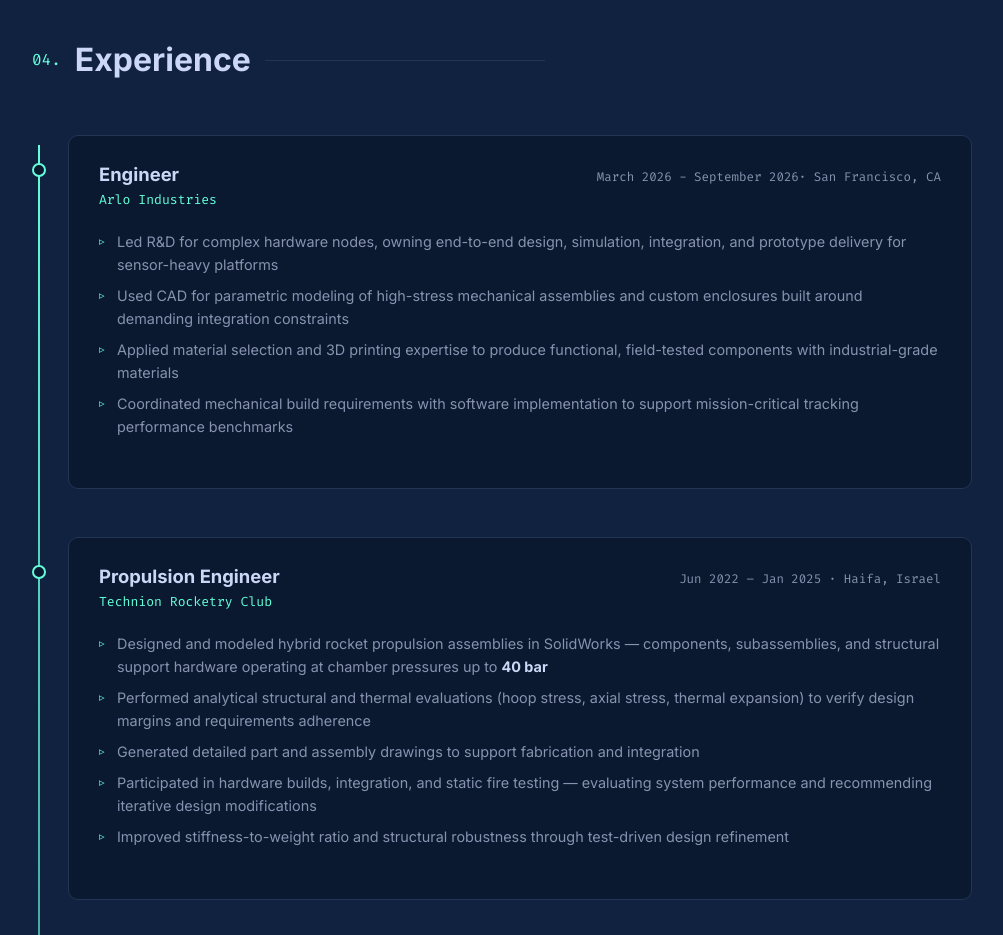
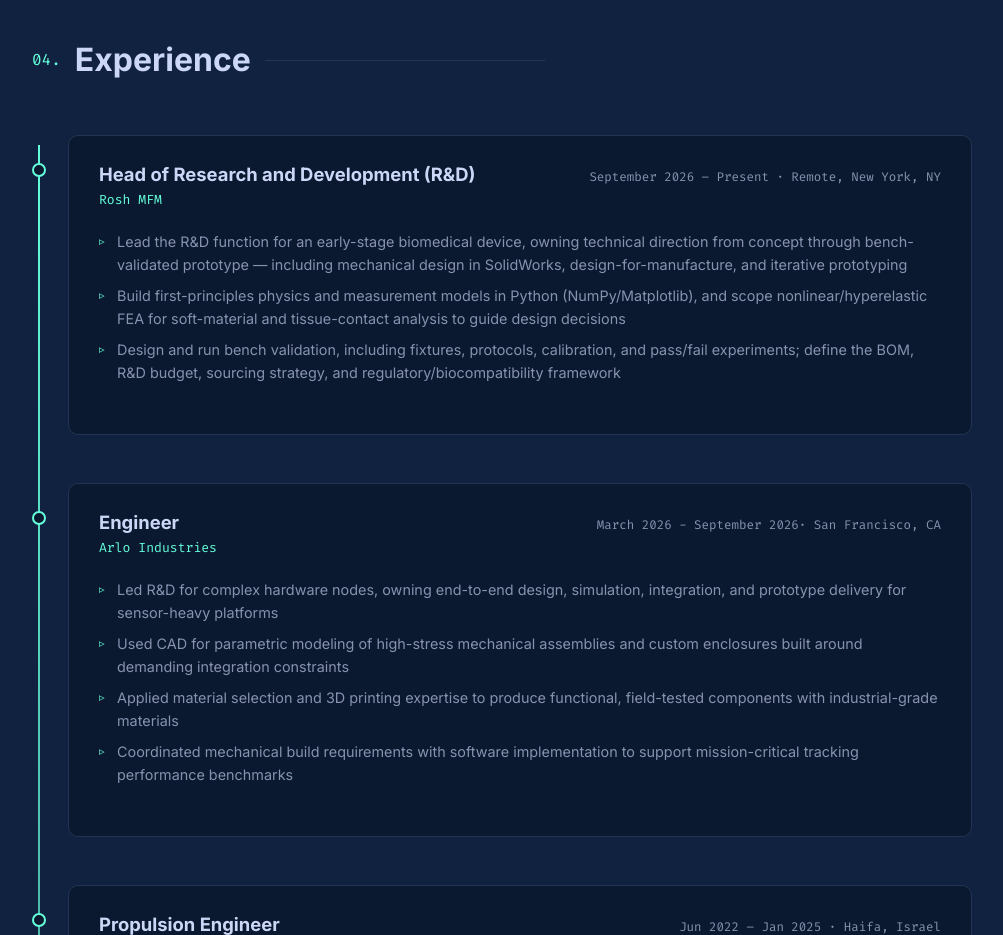
Before and after one commit to yonibason-cmyk/yonibason.github.io, a plain HTML site: page index.html in a window 1280 px wide. Shown: the part 5680-6615 px from the top of the page, without its empty margins (138-1141 px from the left). Drawn offline with Linux system fonts and the light colour scheme.

Commit message:
Update index.html

```diff
--- a/index.html
+++ b/index.html
@@ -399,11 +399,29 @@
   </section>
 
   <!-- ========== EXPERIENCE ========== -->
-  <section class="section section--alt" id="experience">
-    <div class="container">
-      <h2 class="section__title"><span class="section__num">04.</span> Experience</h2>
-      <div class="timeline">
+ <section class="section section--alt" id="experience">
+  <div class="container">
+    <h2 class="section__title"><span class="section__num">04.</span> Experience</h2>
+    <div class="timeline">
 
+      <!-- ROSH MFM -->
+      <div class="timeline__item">
+        <div class="timeline__marker"></div>
+        <div class="timeline__card">
+          <div class="timeline__header">
+            <div>
+              <h3>Head of Research and Development (R&amp;D)</h3>
+              <p class="timeline__company">Rosh MFM</p>
+            </div>
+            <span class="timeline__date">September 2026 – Present · Remote, New York, NY</span>
+          </div>
+          <ul class="timeline__bullets">
+            <li>Lead the R&amp;D function for an early-stage biomedical device, owning technical direction from concept through bench-validated prototype — including mechanical design in SolidWorks, design-for-manufacture, and iterative prototyping</li>
+            <li>Build first-principles physics and measurement models in Python (NumPy/Matplotlib), and scope nonlinear/hyperelastic FEA for soft-material and tissue-contact analysis to guide design decisions</li>
+            <li>Design and run bench validation, including fixtures, protocols, calibration, and pass/fail experiments; define the BOM, R&amp;D budget, sourcing strategy, and regulatory/biocompatibility framework</li>
+          </ul>
+        </div>
+      </div>
         <div class="timeline__item">
           <div class="timeline__marker"></div>
           <div class="timeline__card">
```
